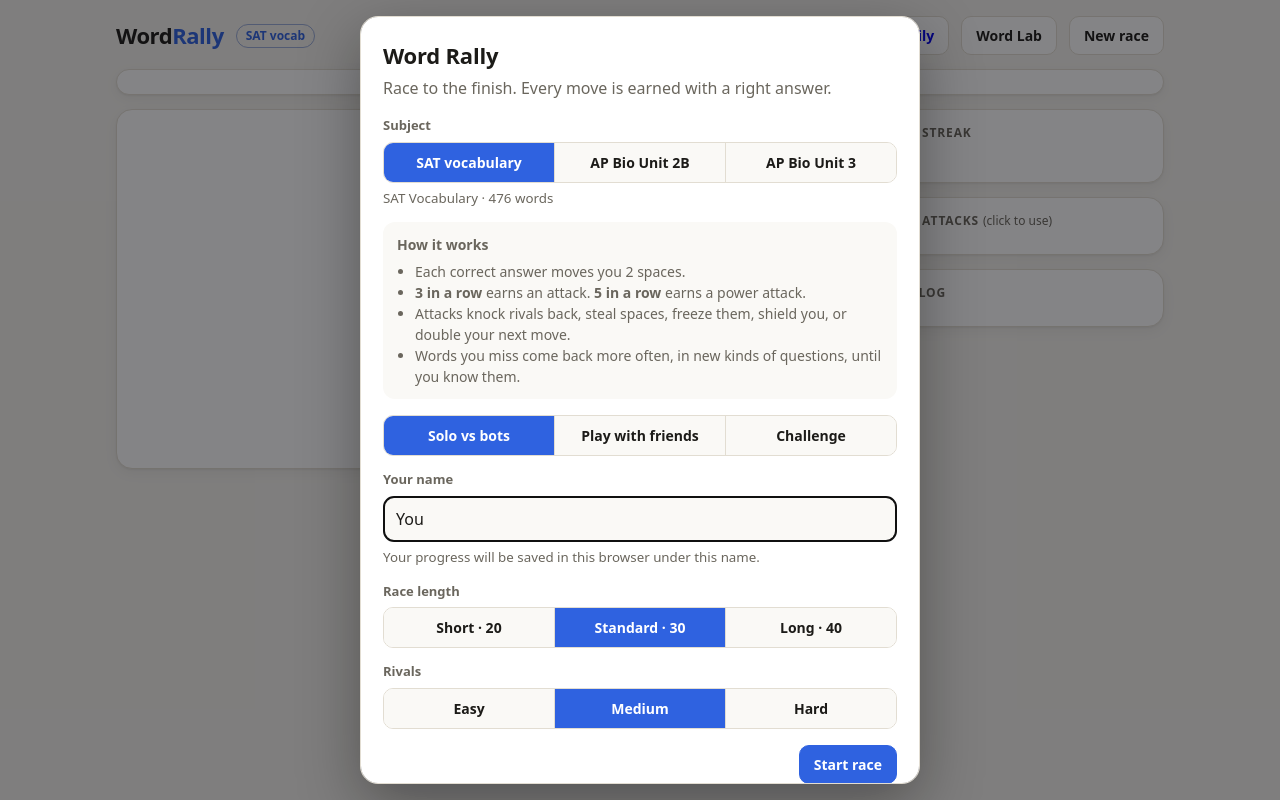
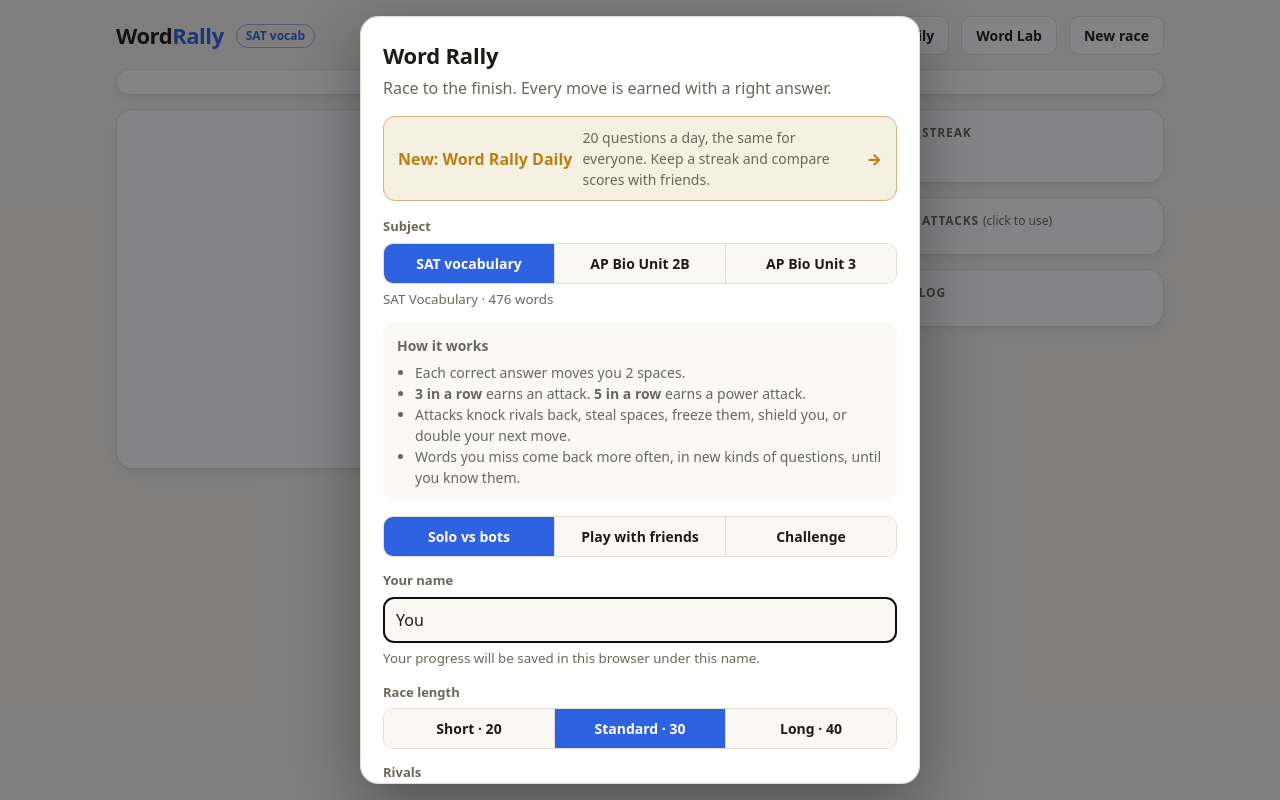
Before and after one commit to johnemcnulty/word-rally, a plain HTML site: page index.html in a window 1280 px wide. Drawn offline with Linux system fonts and the light colour scheme.

Commit message:
Add files via upload
make daily challenge accessible

```diff
--- a/index.html
+++ b/index.html
@@ -168,6 +168,9 @@ button.card:disabled{opacity:.55;cursor:default}
 .note{background:var(--surface2);border-radius:12px;padding:12px 14px;color:var(--muted);font-size:14px}
 [hidden]{display:none!important}
 
+.dailyLink{display:flex;flex-wrap:wrap;align-items:center;gap:2px 10px;text-decoration:none;color:var(--ink);margin:0 0 16px;padding:10px 14px;border-radius:12px;border:1px solid color-mix(in srgb,var(--gold) 45%,var(--line));background:color-mix(in srgb,var(--gold) 12%,var(--surface))}
+.dailyLink b{color:var(--gold)} .dailyLink span{flex:1;min-width:200px;font-size:14px;color:var(--muted)} .dailyLink i{font-style:normal;font-weight:800;color:var(--gold)}
+.dailyLink:hover{border-color:var(--gold)}
 .deckTag{font-size:12px;font-weight:700;color:var(--accent);border:1px solid color-mix(in srgb,var(--accent) 40%,var(--line));border-radius:999px;padding:2px 9px}
 .feedback .corr{font-size:14px;margin-top:8px;padding:8px 10px;border-radius:8px;background:color-mix(in srgb,var(--gold) 14%,transparent)}
 
@@ -255,7 +258,7 @@ table.lab td.w{font-weight:700}
     <div class="logo">Word<span>Rally</span></div>
     <span class="deckTag" id="deckTag"></span>
     <div class="sp"></div>
-    <a class="btn" href="daily.html" style="text-decoration:none">Daily</a>
+    <a class="btn" href="daily.html" style="text-decoration:none;color:var(--ink)">Daily</a>
     <button class="btn" id="labBtn">Word Lab</button>
     <button class="btn" id="newBtn">New race</button>
   </header>
@@ -958,6 +961,7 @@ function setupScreen(prefillCode){
   const m = openModal(`
     <h2>Word Rally</h2>
     <p class="sub">Race to the finish. Every move is earned with a right answer.</p>
+    <a class="dailyLink" href="daily.html"><b>New: Word Rally Daily</b><span>20 questions a day, the same for everyone. Keep a streak and compare scores with friends.</span><i>\u2192</i></a>
     <div class="field"><label>Subject</label>${seg("deck",[["sat","SAT vocabulary"],["bio2b","AP Bio Unit 2B"],["bio3","AP Bio Unit 3"]],DECK_ID)}
       <small id="deckTitle" style="color:var(--muted)">${esc(DECK.title)} \u00B7 ${WORDS.length} ${DECK.noun}s</small></div>
     <div class="rules">
```
